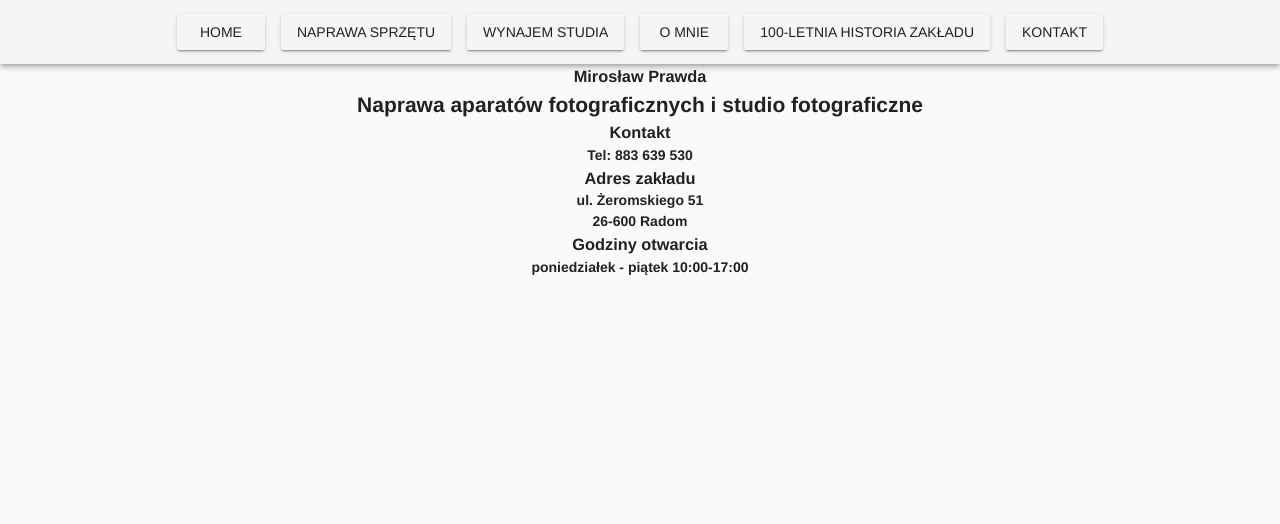
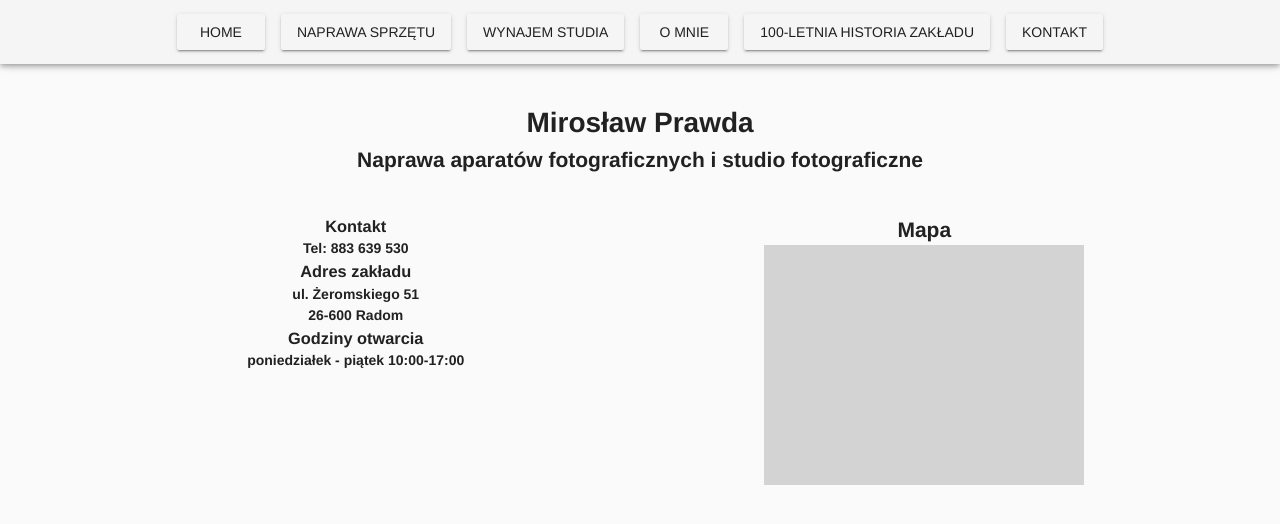
Before and after one commit to umatbro/landing-page-1, a Vue app: page /contact in a window 1280 px wide. Shown: the top 524 px of the page. Built offline with nearby package versions, Linux system fonts and the light colour scheme.

Commit message:
change 'Contact' page layout
preparation for adding google map

```diff
--- a/src/views/Contact.vue
+++ b/src/views/Contact.vue
@@ -1,7 +1,11 @@
 <template>
-  <div>
-  <h3>Mirosław Prawda</h3>
+  <v-container>
+    <v-layout row wrap>
+      <v-flex xs12>
+        <h1>Mirosław Prawda</h1>
         <h2>Naprawa aparatów fotograficznych i studio fotograficzne</h2>
+      </v-flex>
+      <v-flex class="container" lg6 md6 xs12>
         <h3>Kontakt</h3>
         <h4>Tel: {{ phoneNumber }}</h4>
         <h3>Adres zakładu</h3>
@@ -9,8 +13,14 @@
         <h4>26-600 Radom</h4>
         <h3>Godziny otwarcia</h3>
         <h4>poniedziałek - piątek 10:00-17:00</h4>
+      </v-flex>
+      <v-flex class="container" lg6 md6 xs12>
+        <h2>Mapa</h2>
+        <div id="map-placeholder"></div>
+      </v-flex>
+    </v-layout>
   <!-- TODO Gdzie można zaparkować ? -->
-  </div>
+  </v-container>
 </template>
 
 <script>
@@ -22,3 +32,16 @@ export default {
   },
 };
 </script>
+
+<style scoped>
+.container {
+  margin-top: 1rem;
+}
+
+#map-placeholder {
+  width: 320px;
+  height: 240px;
+  background-color: lightgray;
+  margin: auto;
+}
+</style>
```
Lines whose indentation alone changed are shown as unchanged.
